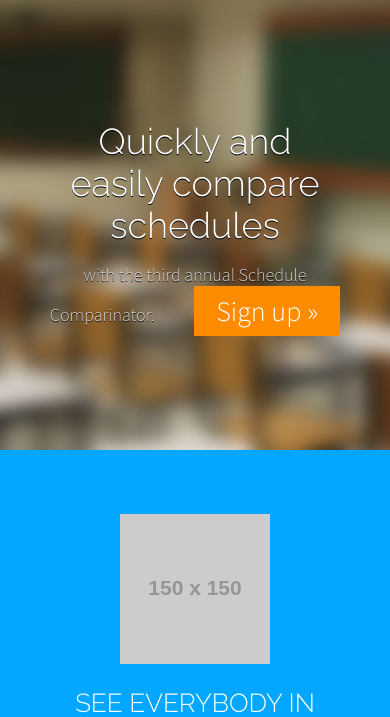
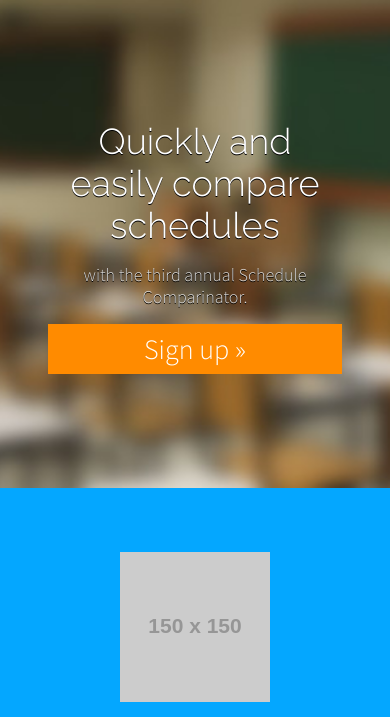
Before and after one commit to xsznix/schedcmp2013-teaser, a PHP site: page / in a window 390 px wide. Shown: the part 96-813 px from the top of the page. Run offline with PHP 8.4, Linux system fonts and the light colour scheme; grey boxes labelled with a size stand in for pictures from a placeholder-image service; some libraries are stand-ins or nearby versions.

Commit message:
make the #intro_action link responsive

```diff
--- a/css/index.css
+++ b/css/index.css
@@ -104,3 +104,10 @@
 		font-size: 18px;
 	}
 }
+
+@media screen and (max-width: 640px) {
+	#intro_action {
+		display: block;
+		margin: 16px 0 0 0;
+	}
+}
```
